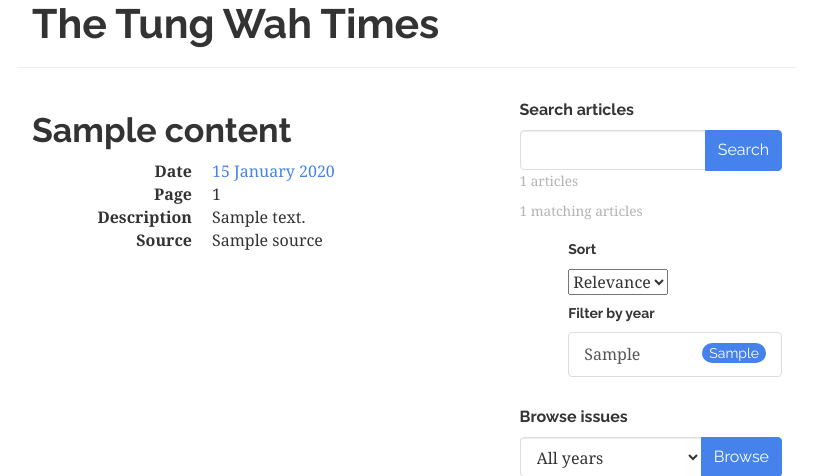
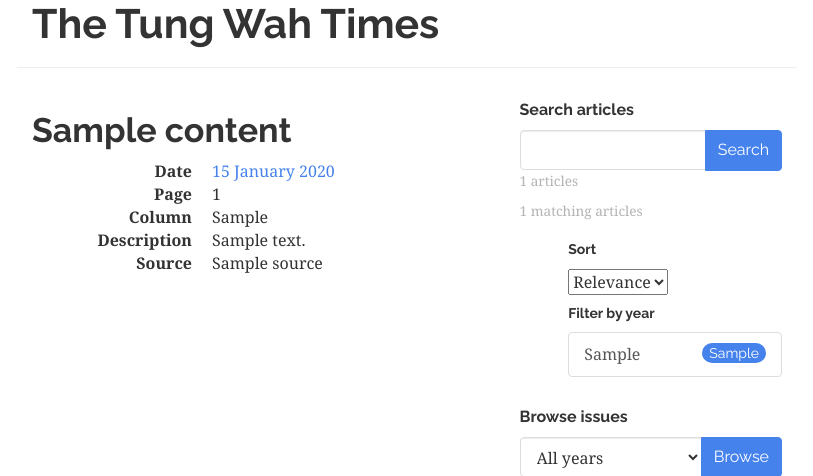
Before and after one commit to wragge/chaf-django, a Django app: template chaf/templates/tungwah/article.html in a window 1280 px wide. Shown: the part 152-628 px from the top of the page, without its empty margins (233-1046 px from the left). Run offline with Django 3.2, Linux system fonts and the light colour scheme; the template is opened without the code that fills it: most values are stand-ins (such as "Sample title", 1, 10 or a date in 2020); parts of the project's set-up code (start-up, migrations or seed data) failed here and were passed over; some libraries are stand-ins or nearby versions.

Commit message:
Fixed column display

```diff
--- a/chaf/templates/tungwah/article.html
+++ b/chaf/templates/tungwah/article.html
@@ -18,7 +18,7 @@
 				<dd><a href="{% url 'issue-view' content.issue_date|date:'c' %}">{{ content.issue_date|date:"j F Y" }}</a></dd>
 				<dt>Page</dt>
 				<dd>{{ content.page }}</dd>
-				{% if content.column %}
+				{% if content.page_column %}
 					<dt>Column</dt>
 					<dd>{{ content.page_column }}</dd>
 				{% endif %}
```
